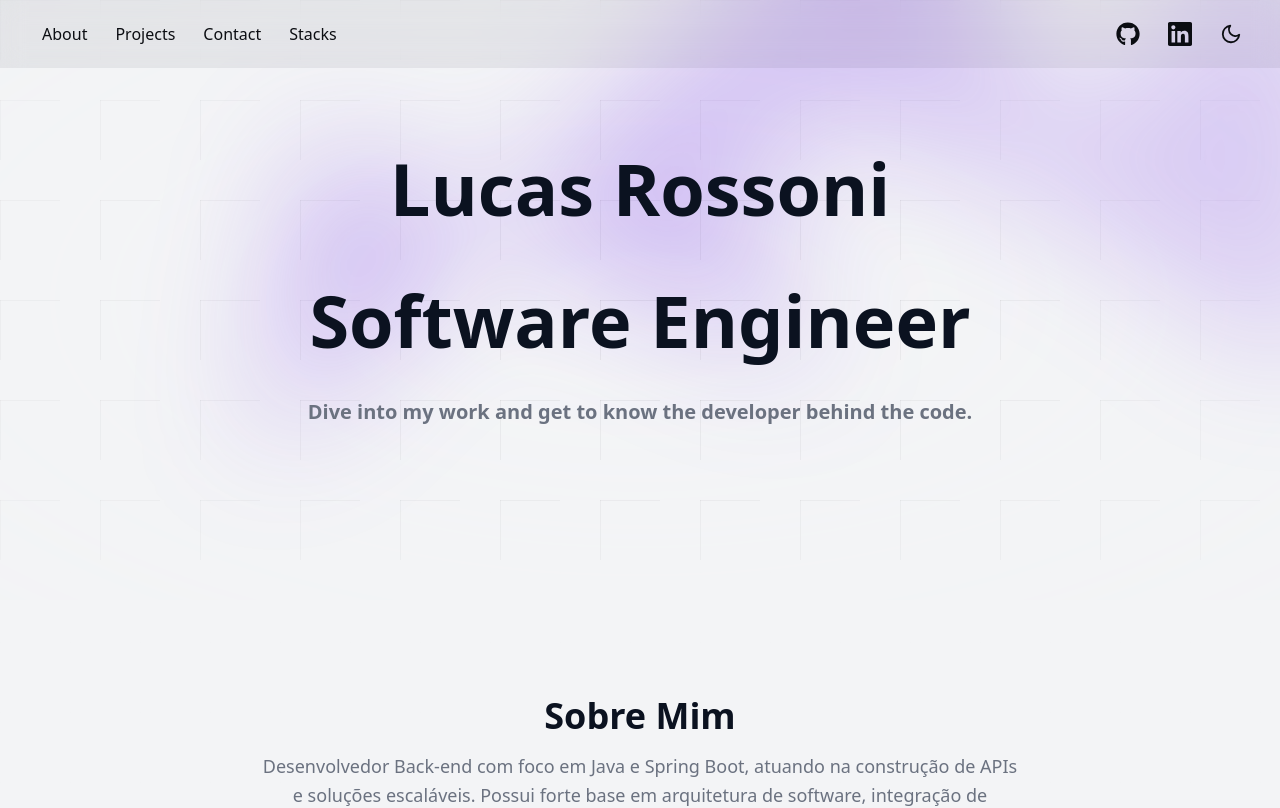
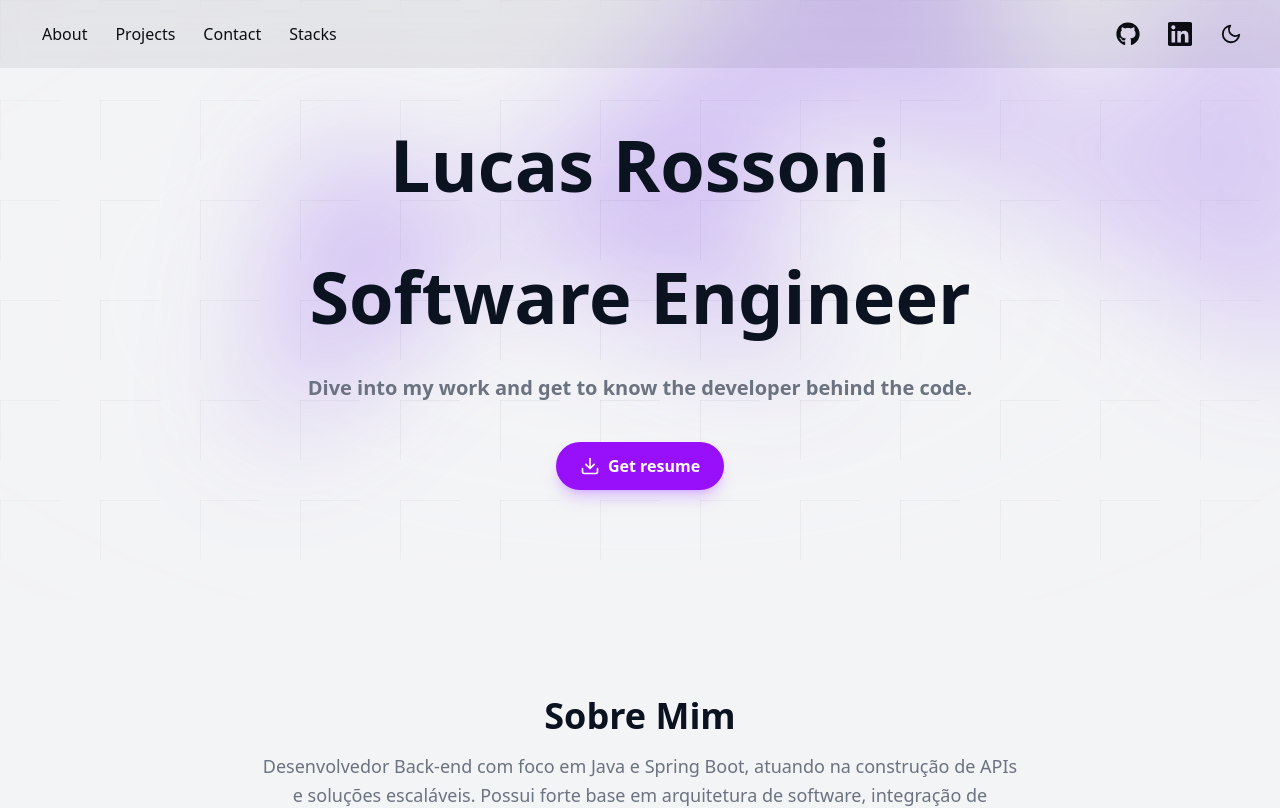
Before and after one commit to PxS00/portfolio, a React (Vite) app: page / in a window 1280 px wide. Shown: the top 808 px of the page. Built offline with nearby package versions, Linux system fonts and the light colour scheme.

Commit message:
feat(hero): add download resume button with animated icon

```diff
--- a/src/features/hero/components/HeroSection/HeroSection.tsx
+++ b/src/features/hero/components/HeroSection/HeroSection.tsx
@@ -1,4 +1,5 @@
 import { useState } from 'react'
+import { FiDownload } from 'react-icons/fi'
 import GridPattern from '../../../../shared/components/GridPattern/GridPattern'
 import ShadowEffect from '../../../../shared/components/ShadowEffect/ShadowEffect'
 import { useTypewriter } from '../../../../shared/hooks/useTypewriter'
@@ -32,6 +33,15 @@ export default function HeroSection() {
       <p className="mb-10 text-xl font-semibold text-(--muted-color)">
         Dive into my work and get to know the developer behind the code.
       </p>
+      <a
+        href="/cv/lucas_rossoni_dieder.pdf"
+        target="_blank"
+        rel="noopener noreferrer"
+        className="relative z-50 pointer-events-auto group flex items-center gap-2 rounded-full bg-purple-600 px-6 py-3 font-semibold text-white shadow-lg shadow-purple-500/30 transition-all duration-300 hover:scale-105 hover:bg-purple-700 active:scale-95"
+      >
+        <FiDownload className="transition-transform duration-300 group-hover:translate-y-1" size={20} />
+        Get resume
+      </a>
     </section>
   )
 }
```
Also changed, not shown: 1 other file (tests, documents, lock files or other folders).
